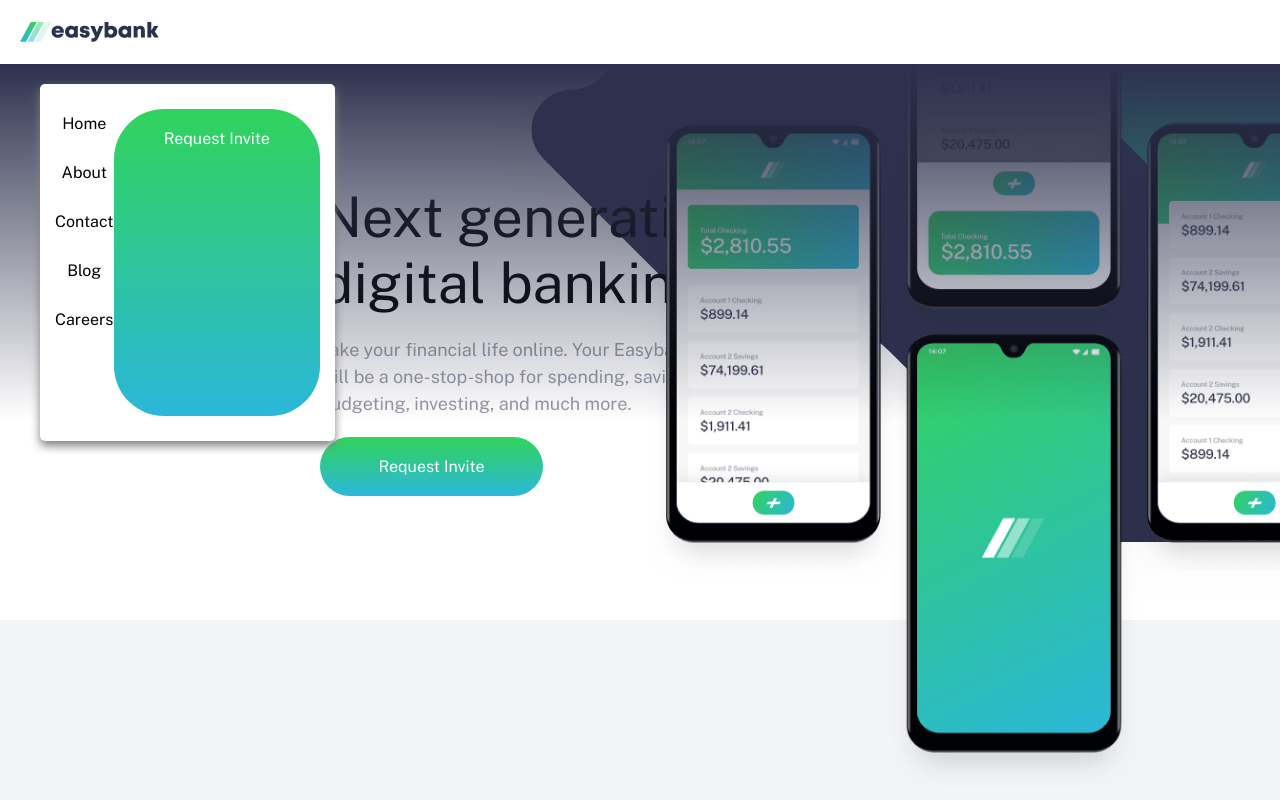
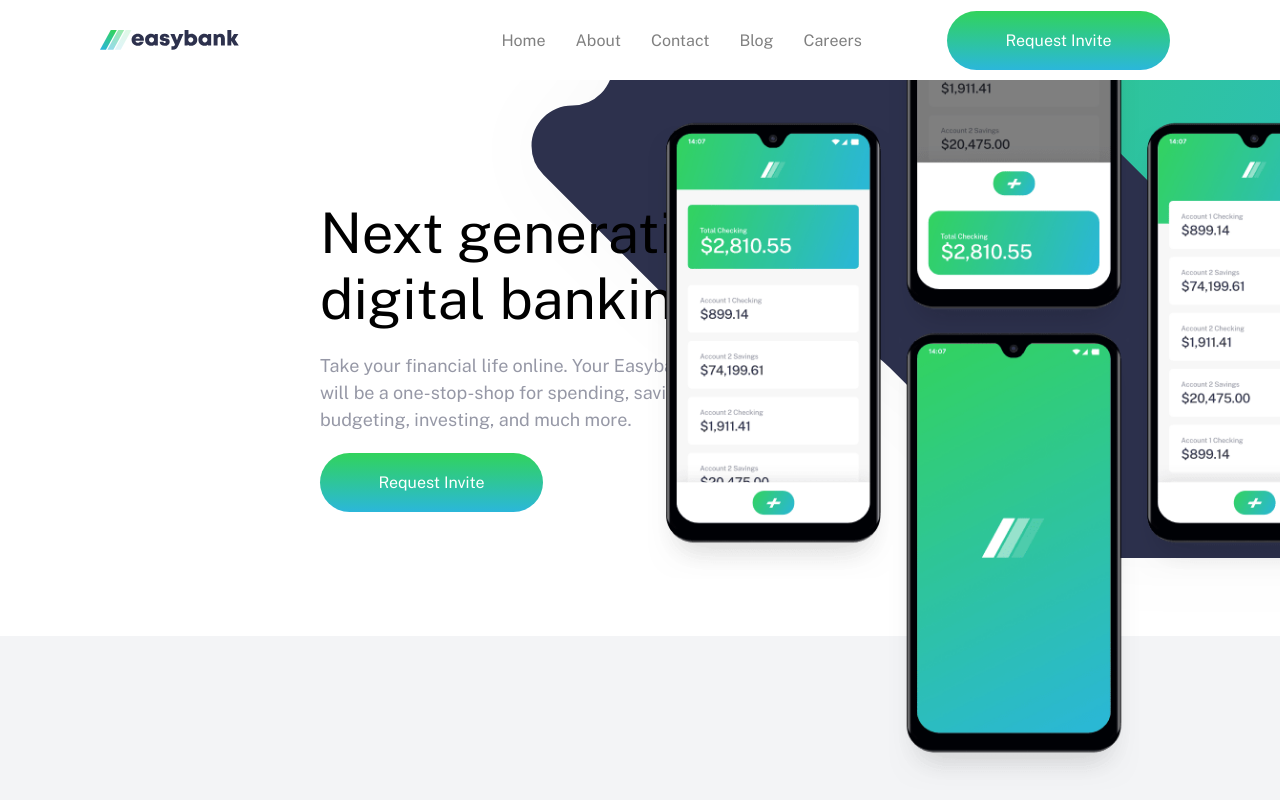
Before and after one commit to Yintii/bank-landing-page, a plain HTML site: page index.html in a window 1280 px wide. Shown: the top 800 px of the page. Drawn offline with nearby package versions, Linux system fonts and the light colour scheme.

Commit message:
Easybank landing page is complete

```diff
--- a/index.html
+++ b/index.html
@@ -12,7 +12,7 @@
 </head>
 <body>
   <div id="navbar">
-    <img src="./images/logo.svg" alt="EasyBank Logo">
+    <img id="Logo" src="./images/logo.svg" alt="EasyBank Logo">
     <img id="menubtn" src="./images/icon-hamburger.svg" alt="=" onClick="menuToggle()">
     <img id="closeMenubtn" src="./images/icon-close.svg" alt="X" onClick="menuToggle()" class="hidden">
     <div class="encapsulator">
--- a/styles/_intro.scss
+++ b/styles/_intro.scss
@@ -74,32 +74,46 @@
 
 @media (min-width:415px){
   /*Just working to make the desktop nav bar work here, almost done*/
+    #navbar{
+      height:80px;
+      padding:0 100px;
     .encapsulator{
       position: static;
       width:unset;
       background: unset;
+      display:flex;
+      flex-flow:row nowrap;
     #mobile-drawer{
       display:flex;
       position:static;
+      align-items: center;
       flex-flow: row nowrap;
-      background-color: white;
       border-radius: 5px;
-      padding:15px;
-      width:265px;
-      height:327px;
-      box-shadow:0px 5px 10px grey;
+      padding:10px;
+      background-color: unset;
+      width:unset;
+      height:unset;
+      box-shadow:unset;
       nav{
+        position: absolute;
+        left:38%;
         display:flex;
-        flex-flow:column nowrap;
-        align-items: center;
+        flex-flow:row nowrap;
+        align-items: unset;
         a{
           text-decoration: none;
+          color:grey;
+          padding:15px;
+        }
+        a:hover{
           color:black;
-          padding:15px 0px;
+          border-bottom:2px green solid;
+          padding:15px 15px 13px 15px;
         }
       }
     }
   }
+}
   #intro{
     background: url('../images/bg-intro-desktop.svg');
     background-repeat: no-repeat;
--- a/styles/footer.scss
+++ b/styles/footer.scss
@@ -32,6 +32,9 @@ footer{
       text-align: center;
       padding: 10px 0px;
     }
+    a:hover{
+      color:green;
+    }
     span{
       text-align: center;
       font-weight: 200;
@@ -39,7 +42,7 @@ footer{
       padding:20px;
     }
     .request-btn{
-
+      background-color: white;
     }
   }
 }
--- a/styles/styles.scss
+++ b/styles/styles.scss
@@ -11,7 +11,7 @@
 }
 
 .request-btn{
-  background: linear-gradient(hsl(136, 65%, 51%),hsl(192, 70%, 51%));
+  background: linear-gradient(rgba(49, 211, 92,1),rgba(43, 183, 218,1));
   color: base.$white;
   width:163px;
   padding: 20px 30px;
@@ -19,3 +19,6 @@
   border-radius: 50px;
   text-align: center;
 }
+.request-btn:hover{
+    background: linear-gradient(rgba(49, 211, 92,.5),rgba(43, 183, 218,.5));
+}
```
Also changed, not shown: styles/styles.css, 1 other file.
